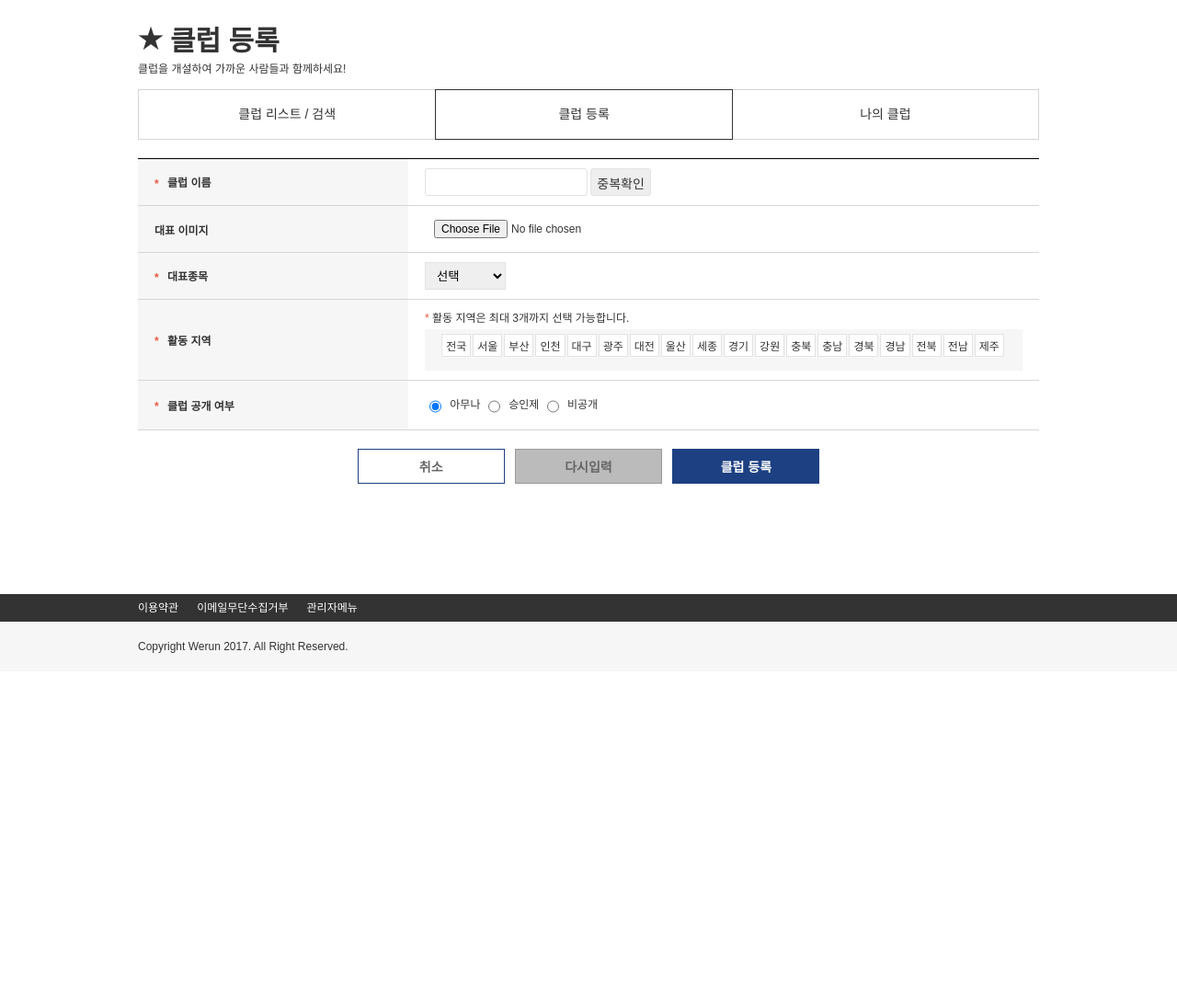
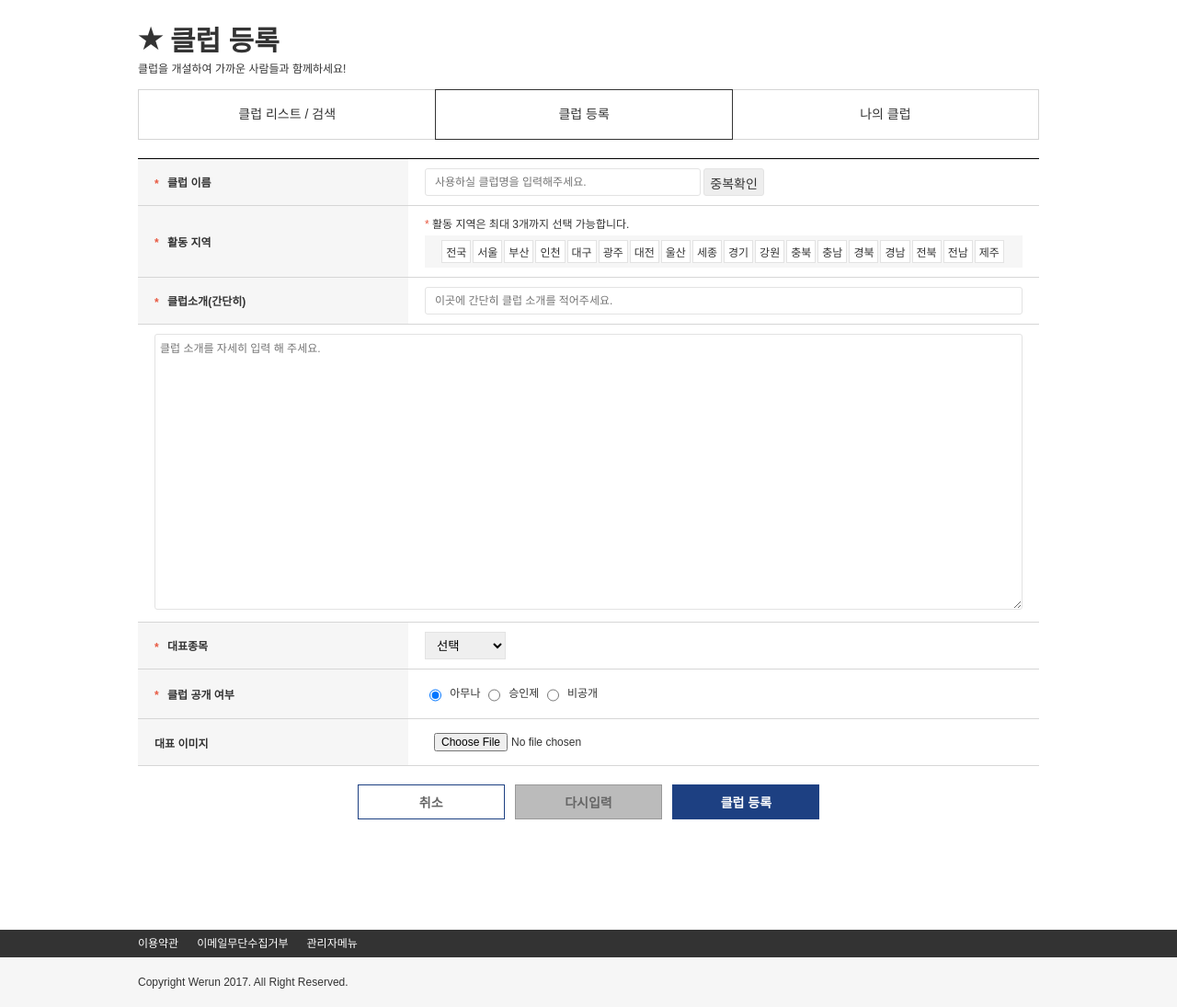
Before and after one commit to dev-hikun/SWdesign, a CodeIgniter app: page /database/club/regist in a window 1280 px wide. Shown: the part 190-1285 px from the top of the page at 92% size. Before the commit the page ends 900 px from the top, so only its background shows below. Run offline with CodeIgniter, Linux system fonts and the light colour scheme; the visitor is signed in with stand-in values (Sample User, id 1); some libraries are stand-ins or nearby versions; some web fonts are replaced.

Commit message:
[클럽등록] 위지윅 적용 전까지 완료

```diff
--- a/SWdesign/home/application/views/club/regist.php
+++ b/SWdesign/home/application/views/club/regist.php
@@ -19,14 +19,32 @@
             <tr>
                 <th class="required">클럽 이름</th>
                 <td>
-                    <input type="text" name="clubname" /> <!--placeholder = "한글이나 영문으로 2글자 이상 입력"-->
+                    <input type="text" name="title" placeholder="사용하실 클럽명을 입력해주세요." />
                     <button class="tableBtn">중복확인</button>
                 </td>
             </tr>
             <tr>
-                <th>대표 이미지</th>
+                <th class="required">활동 지역</th>
                 <td>
-                    <input type="file" name="profileImage">
+                    <p>
+                        <span class="cOrg">*</span>
+                        활동 지역은 최대 3개까지 선택 가능합니다.
+                    </p>
+                    <div class="addr">
+                        <div class="sido">
+                        </div>
+                    </div>
+                </td>
+            </tr>
+            <tr>
+                <th class="required">클럽소개(간단히)</th>
+                <td>
+                    <input type="text" name="description" placeholder="이곳에 간단히 클럽 소개를 적어주세요." />
+                </td>
+            </tr>
+            <tr>
+                <td colspan="2">
+                    <textarea name="content" placeholder="클럽 소개를 자세히 입력 해 주세요."></textarea>
                 </td>
             </tr>
             <tr>
@@ -40,24 +58,18 @@
                 </td>
             </tr>
             <tr>
-                <th class="required">활동 지역</th>
-                <td>
-                    <p><span class="cOrg">*</span> 활동 지역은 최대 3개까지 선택 가능합니다.</p>
-                    <div class="addr">
-                        <div class="sido">
-                        </div>
-                        <div class="siGungu">
-                        </div>
-                    </div>
-                </td>
-            </tr>
-            <tr>
 
             <th class = "required">클럽 공개 여부</th>
                 <td>
                     <input type="radio" name="public" value="2" checked="checked"> 아무나
                     <input type="radio" name="public" value="1"> 승인제
                     <input type="radio" name="public" value="0"> 비공개
+                </td>
+            </tr>
+            <tr>
+                <th>대표 이미지</th>
+                <td>
+                    <input type="file" name="profileImage">
                 </td>
             </tr>
         </tbody>
@@ -100,7 +112,22 @@ var settingSigungu = function(data, idx){
     for(i=0; i<parent.data.length; i++){
         var addrName = "addr_"+idx+"_"+i;
         var lbl = $("<label>").attr("for", addrName);
-        lbl.append($("<input type='checkbox' name='addrs' id='"+addrName+"' value='"+parent.data[i]+"'>"));
+        lbl.append($("<input type='checkbox' name='addrs' id='"+addrName+"' value='"+parent.data[i]+"'>").change(function(e){
+            var pTag = $(".addr").siblings("p");
+            if(pTag.find("i").length > 4){
+                alert("5개 지역까지만 선택 가능합니다.");
+                if($(this).is(":checked")) $(this).prop('checked', false);
+                return;
+            }
+
+            if($(this).prop('checked') == true){
+                $(".addr").prepend($("<input>").attr({name: 'addr[]', value: parent.name+" "+$(this).val(), class : addrName, type : 'hidden'}));
+                pTag.append("<i class='"+addrName+"'>"+parent.name+" "+$(this).val()+"</i>");
+            }else{
+                $(".addr input."+addrName).remove();
+                pTag.find("i."+addrName).remove();
+            }
+        }));
         lbl.append(parent.data[i]);
         div.append(lbl);
     }
--- a/SWdesign/home/libraries/css/club.css
+++ b/SWdesign/home/libraries/css/club.css
@@ -42,9 +42,14 @@
 .club_list li a span.btnBox button.detail:before{background-position:-68px 0px;}
 
 .regist_wrap{margin-top:20px;}
+.regist_wrap p i{color:#e85840}
+.regist_wrap p i:after{content:','; display:inline-block; text-align:left; width:10px; height:12px;}
+.regist_wrap p i:last-child:after{content:'';}
 .regist_wrap .addr{margin-top:5px; padding:5px 5px; background:#f6f6f6; text-align:center;}
 .regist_wrap .sidoBtn{display:inline-block; cursor:pointer; padding:3px 4px; border:1px solid #e3e3e3; margin-right:2px; background:white;}
 .regist_wrap .sidoBtn.on{background:#1d4082; color:white;}
-.regist_wrap .addr .siGungu{background:#fff; margin-top:10px; padding:0px 10px; text-align:left;}
+.regist_wrap .addr .siGungu{background:#fff; margin-top:10px; padding:10px; text-align:left;}
 .regist_wrap .addr label{min-width:77px; display:inline-block;}
 .regist_wrap .addr input[type=checkbox]{height:14px; line-height:14px;}
+.regist_wrap input[name=title]{width:300px;}
+.regist_wrap input[name=description]{width:100%;}
--- a/SWdesign/home/libraries/css/reset.css
+++ b/SWdesign/home/libraries/css/reset.css
@@ -51,6 +51,7 @@ input{height:30px; line-height:30px; vertical-align:middle; box-sizing:border-bo
 input[type=checkbox]{margin-right:6px;}
 input[type=radio]{margin-right:6px;}
 input[type=text], input[type=password]{border:1px solid #e3e3e3; border-radius:3px; padding-right:10px;}
+textarea{border:1px solid #e3e3e3; border-radius:3px; font-family:'Nanum Gothic', sans-serif; outline:0px; padding:5px 5px; width:100%; min-height:300px; font-size:12px; box-sizing:border-box;}
 select{height:30px; outline:0px; box-sizing:border-box; border:0; padding:0 8px; border:1px solid #e3e3e3;}
 
 /*table*/
```
